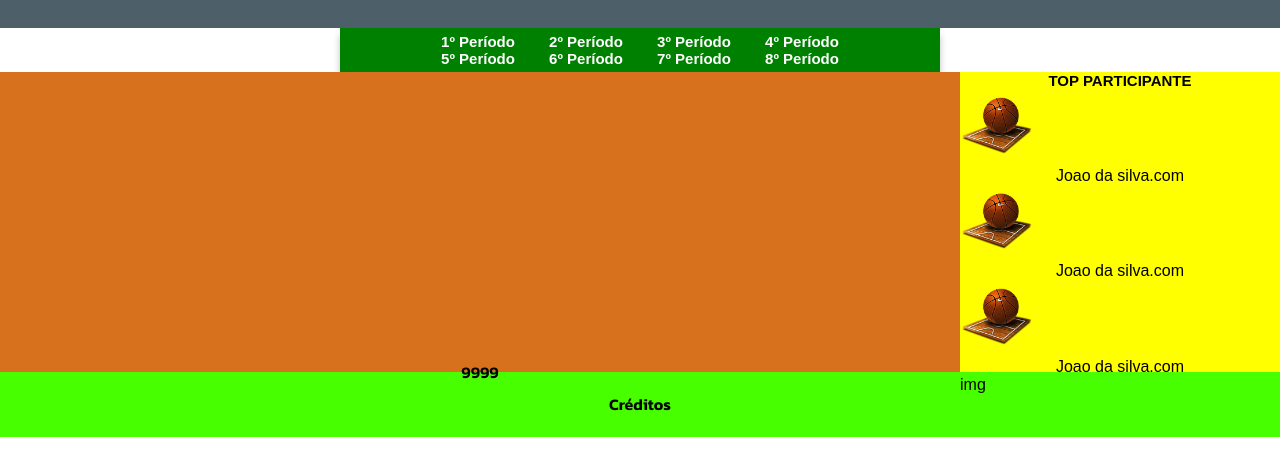
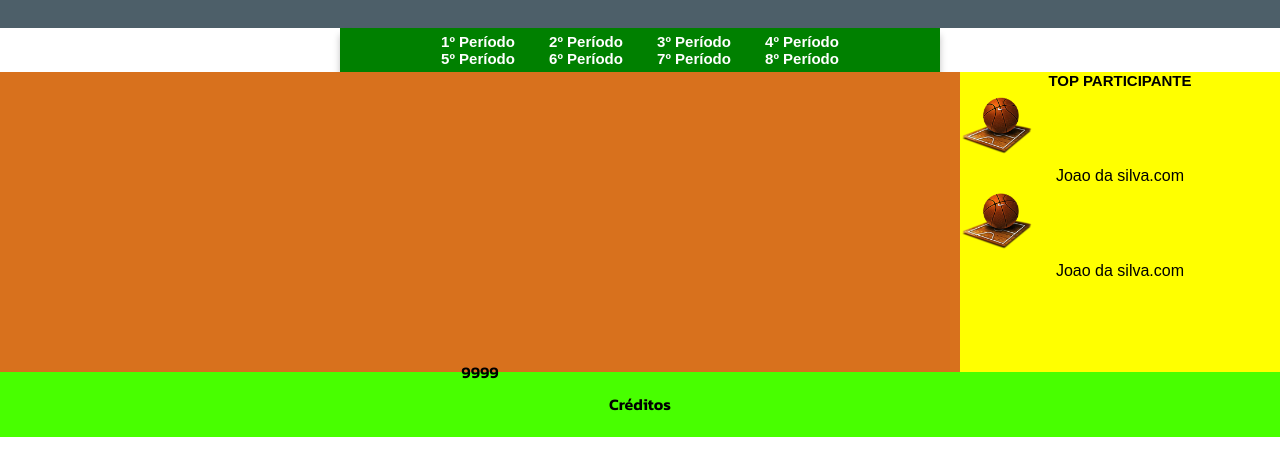
Before and after one commit to YanRSAlves/Rede_social_educativa, a plain HTML site: page index.html in a window 1280 px wide. Shown: the part 157-632 px from the top of the page. Drawn offline with Linux system fonts and the light colour scheme.

Commit message:
Update index.html

```diff
--- a/index.html
+++ b/index.html
@@ -69,9 +69,7 @@
         <p>Joao da silva.com</p>
         <img src="imagens/favicon.ico" alt="ffasfasf">
         <p>Joao da silva.com</p>
-        <img src="imagens/favicon.ico" alt="ffasfasf">
-        <p>Joao da silva.com</p>
-        img
+
        <!-- <input type="button" value="Perguntas em destaque"><br><br>
 
         <label for="meuChekbox">Escolha 1</label>
```
